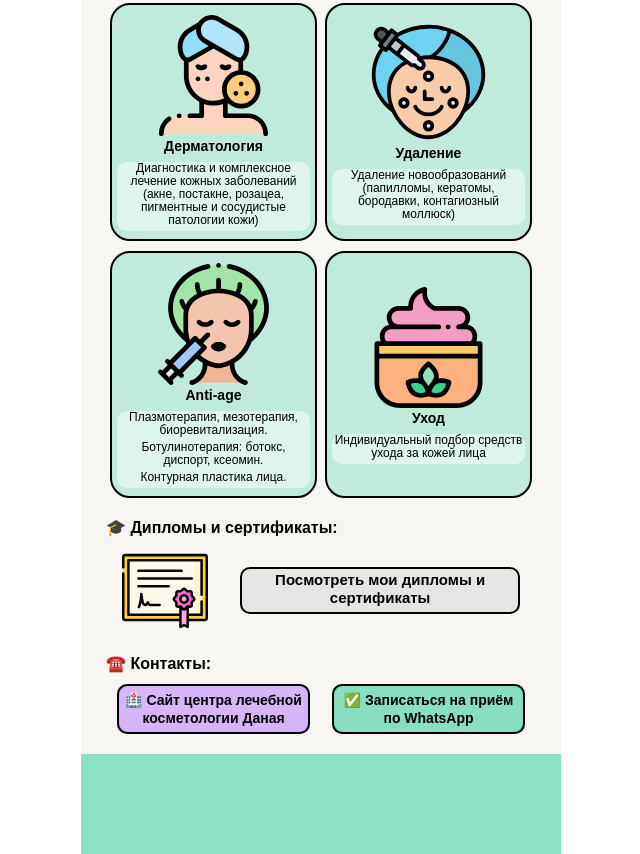
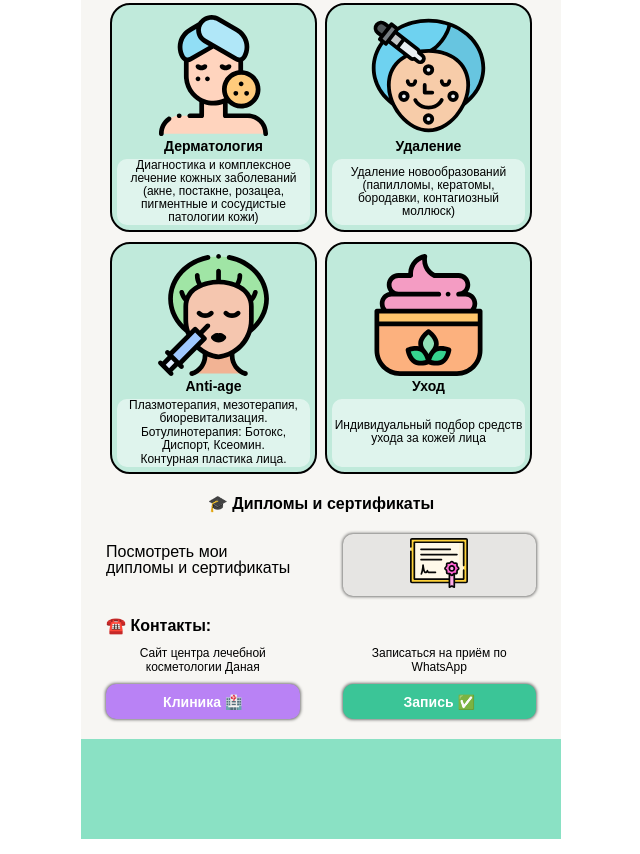
Before and after one commit to shishovKA/dr.chuvilina, a website: page index.html in a window 1280 px wide. Shown: the part 684-1538 px from the top of the page, without its empty margins (319-959 px from the left). Drawn offline with Linux system fonts and the light colour scheme; a web font is replaced by a local one.

Commit message:
fixed btns

```diff
--- a/index.html
+++ b/index.html
@@ -18,7 +18,7 @@
         <header class="header">
             <div class="header__border">
                 <div class="header__container">
-                    <h1 class="header__title">dr.chuvilina</h1>
+                    <h1 class="header__title">Dr.Chuvilina</h1>
 
                     <ul class="header__list" type="none">
                         <li class="header__subtitle">врач</li>
@@ -115,7 +115,11 @@
                     <div class="services__textcontainer">
                         <p class="services__text">Плазмотерапия, мезотерапия, биоревитализация.
                         </p>
-                        <p class="services__text"> Ботулинотерапия: ботокс, диспорт, ксеомин.</p>
+                        <p class="services__text"> Ботулинотерапия:
+                            <span >Ботокс</span>,
+                            <span >Диспорт</span>,
+                            <span >Ксеомин</span>.
+                        </p>
                         <p class="services__text"> Контурная пластика лица.</p>
                     </div>
                 </div>
@@ -134,12 +138,12 @@
 
 
         <section class="section section_diplomas">
-            <h2 class="section__title">🎓 Дипломы и сертификаты:</h2>
+            <h2 class="section__title section__title_place_diplomas">🎓 Дипломы и сертификаты</h2>
 
             <div class="diplomas__container">
-                <img class="certificate" src="./images/certificate.svg">
+            <p class="section__text section__text_btn_diploma">Посмотреть мои дипломы и сертификаты</p>
                 <div class="button button_diplom">
-                    <span>Посмотреть мои дипломы и сертификаты</span>
+                   <img class="certificate" src="./images/certificate.svg">
                 </div>
             </div>
 
@@ -149,15 +153,18 @@
         <section class="section section_reserve">
             <h2 class="section__title section__title_place_reserve">☎️ Контакты:</h2>
             <div class="reserve__container">
-                <div class="button button_clinic">
-                    <a href="http://danaya-clk.ru/" class="link">
-                        <span>🏥 Сайт центра лечебной косметологии Даная </span>
+
+                <div class="button__container">
+                    <p class="section__text section__text_btn">Сайт центра лечебной косметологии Даная</p>
+                    <a href="http://danaya-clk.ru/" class="button button_clinic link">
+                        <span>Клиника 🏥</span>
                     </a>
                 </div>
 
-                <div class="button button_wh">
-                    <a href="https://wa.me/79060385683" class="link">
-                        <span>✅ Записаться на приём по WhatsApp</span>
+                <div class="button__container">
+                    <p class="section__text section__text_btn">Записаться на приём по WhatsApp</p>
+                    <a href="https://wa.me/79060385683" class="button button_wh link">
+                        <span>Запись ✅</span>
                     </a>
                 </div>
             </div>
--- a/styles/style.css
+++ b/styles/style.css
@@ -6,6 +6,8 @@
       transform: rotate(360deg);
   }
 }
+
+
 
 .page {
   box-sizing: border-box;
@@ -226,11 +228,15 @@
 .services__textcontainer {
   background-color: rgba(256,256,256,0.5);
   border-radius: 10px;
-  margin: 8px 5px;
+  margin: 5px 5px;
+  height: 100%;
+  display: flex;
+  flex-direction: column;
+  justify-content: center;
 }
 
 .services__text {
-  padding: 0px 0px 4px 0px;
+  padding: 0px 0px 1px 0px;
   margin: 0px;
   line-height: 13px;
   font-size: 12px;
@@ -247,7 +253,7 @@
   margin-top: 10px;
   width: 100%;
   display: flex;
-  justify-content: space-around;
+  justify-content: space-between;
 }
 
 .section_diplomas {
@@ -260,25 +266,51 @@
 }
 
 .button {
-  border: solid 2px black;
+  box-shadow: 0px 0px 3px 1px rgba(0,0,0,0.5);
   box-sizing: border-box;
   width: 45%;
-  display: flex;
-  flex-direction: column;
   justify-content: center;
   border-radius: 10px;
   transition: all 0.4s ease 0s;
+  min-height:  35px;
 }
 
 .button:hover {
-  box-shadow: 0px 0px 5px 1px rgba(0,0,0,0.5);
+  box-shadow: 0px 0px 10px 1px rgb(13, 151, 105);
   transition: all 0.4s ease 0s;
 }
 
+.button__container {
+  width: 45%;
+
+}
+
+.section__title_place_diplomas {
+  text-align: center;
+  align-self: center;
+}
+
+.section__text_btn {
+  line-height: 14px;
+  font-size: 12px;
+  margin-top: 0px;
+  margin-bottom: 10px;
+  text-align: center;
+}
+
+.section__text_btn_diploma {
+  width: 45%;
+  line-height: 16px;
+  font-size: 16px;
+  margin-top: 0px;
+  margin-bottom: 10px;
+  text-align: start;
+}
+
 .diplomas__container{
-  margin-top: 10px;
+  margin-top: 20px;
   width: 100%;
-  justify-content: space-around;
+  justify-content: space-between;
   align-items: center;
   display: flex;
   align-self: center;
@@ -286,32 +318,28 @@
 }
 
 .button_diplom {
-  padding: 2px;
-  padding-bottom: 5px;
-  width: 65%;
+
+  width: 45%;
   align-self: center;
   text-align: center;
   cursor: pointer;
   background-color: #e6e5e3;
-  line-height: 18px;
-  font-size: 15px;
-  font-weight: bold;
+  font-weight: bolder;
   text-align: center;
 }
 
 .certificate {
-  width: 20%;
+  width: 30%;
 }
 
 .link {
   box-sizing: border-box;
-  height: 100%;
   width: 100%;
-  line-height: 18px;
+  line-height: 12px;
   font-size: 14px;
   font-weight: bold;
   text-align: center;
-  color: #000000;
+  color: white;
   background-color: rgba(256,256,256,0.4);
   padding: 5px;
   border-radius: 10px;
@@ -365,3 +393,12 @@
 .hide {
   display: none;
 }
+
+.item {
+  background-color: cornsilk;
+  border-radius: 5px;
+  line-height:20px;
+  font-size: 10px;
+  font-weight: bolder;
+  border: crimson solid 1px;
+}
```
